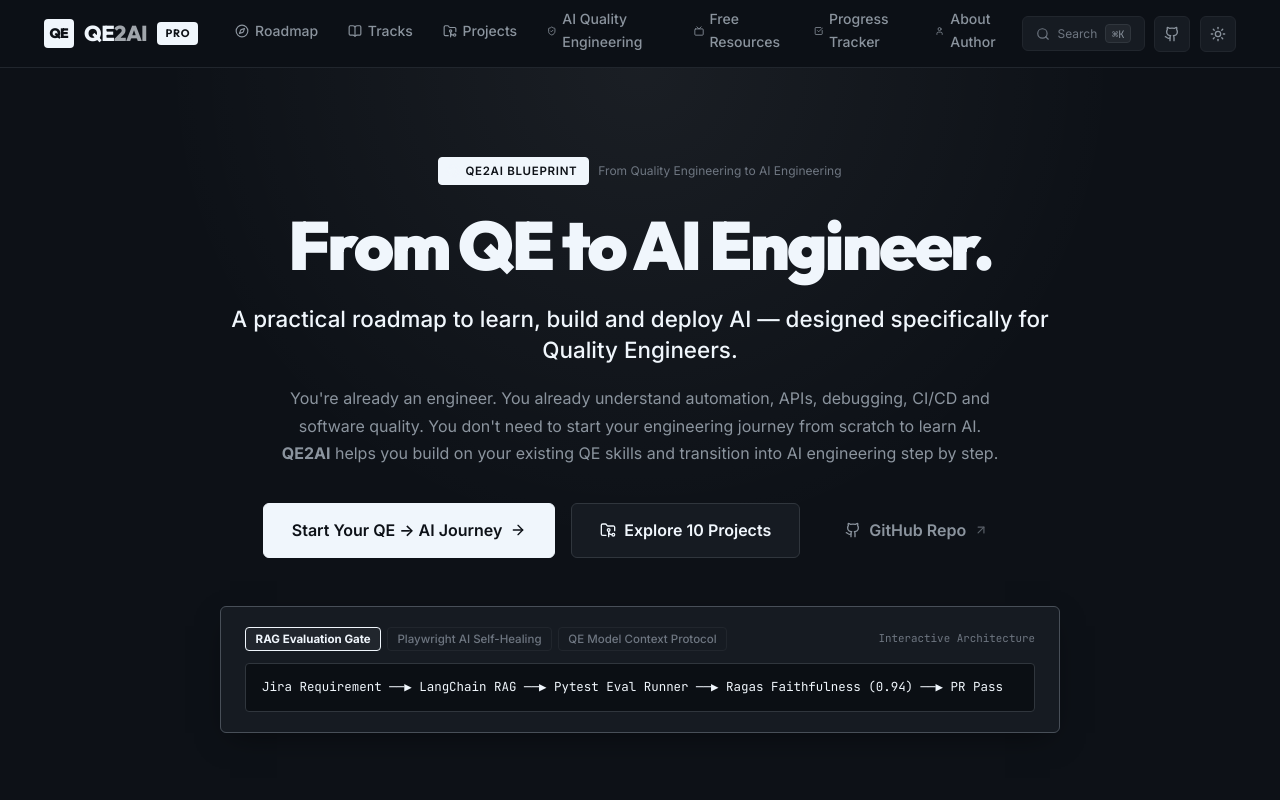
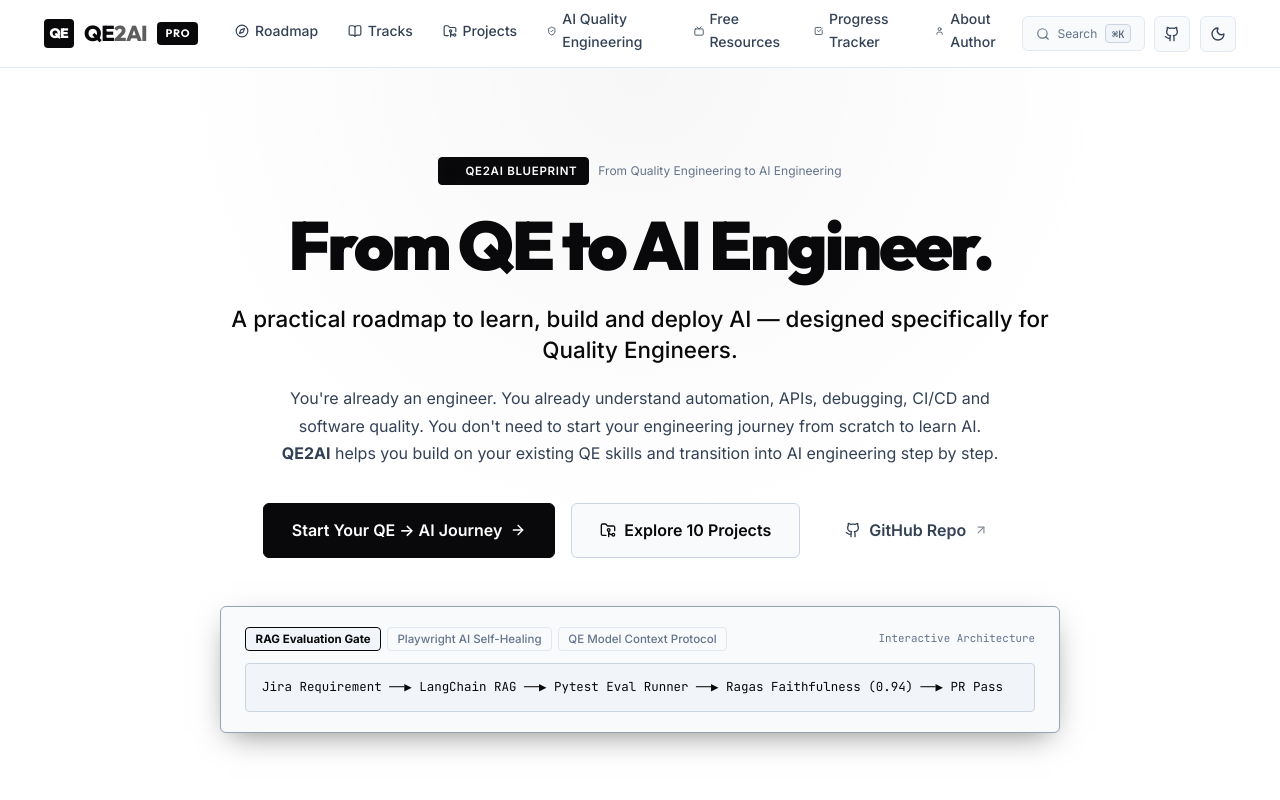
Before and after one commit to poornaai2026/QE2AI, a React (Vite) app: page / in a window 1280 px wide. Shown: the top 800 px of the page. Built offline with nearby package versions, Linux system fonts and the light colour scheme.

Commit message:
Set crisp white background and black typography as default throughout website

```diff
--- a/src/context/ThemeContext.tsx
+++ b/src/context/ThemeContext.tsx
@@ -12,7 +12,7 @@
 export const ThemeProvider: React.FC<{ children: React.ReactNode }> = ({ children }) => {
   const [theme, setTheme] = useState<Theme>(() => {
     const saved = localStorage.getItem('qa2ai-theme');
-    return (saved === 'light' || saved === 'dark') ? saved : 'dark';
+    return (saved === 'light' || saved === 'dark') ? saved : 'light';
   });
 
   useEffect(() => {
--- a/src/styles/theme.css
+++ b/src/styles/theme.css
@@ -1,8 +1,50 @@
-/* Professional Engineering Theme System (Linear & GitHub Obsidian Dark / Studio Clean Light) */
+/* Clean White & Black Theme System */
 
-/* Dark Theme (Default - Refined Titanium & Obsidian Slate) */
-[data-theme="dark"],
-:root:not([data-theme="light"]) {
+/* Light Theme (Default: Crisp White Background & Deep Black Typography) */
+:root,
+[data-theme="light"] {
+  --bg-primary: #ffffff;
+  --bg-secondary: #f8fafc;
+  --bg-tertiary: #f1f5f9;
+  --bg-card: #ffffff;
+  --bg-card-hover: #f8fafc;
+  --bg-glass: rgba(255, 255, 255, 0.92);
+  --bg-code: #f1f5f9;
+
+  --border-subtle: #e2e8f0;
+  --border-default: #cbd5e1;
+  --border-strong: #94a3b8;
+  --border-glow: rgba(0, 0, 0, 0.08);
+
+  --text-primary: #09090b;
+  --text-secondary: #334155;
+  --text-muted: #64748b;
+  --text-inverse: #ffffff;
+
+  /* Solid Black Accents & Buttons */
+  --accent-primary: #09090b;
+  --accent-primary-hover: #18181b;
+  --accent-primary-text: #ffffff;
+
+  --accent-secondary: #f1f5f9;
+  --accent-secondary-hover: #e2e8f0;
+
+  --accent-subtle: rgba(9, 9, 11, 0.04);
+  --accent-subtle-hover: rgba(9, 9, 11, 0.08);
+  --accent-border: rgba(9, 9, 11, 0.14);
+
+  /* Clean Gradients */
+  --grad-hero: linear-gradient(180deg, #09090b 0%, #334155 100%);
+  --grad-card: linear-gradient(180deg, #ffffff 0%, #fafafa 100%);
+  --grad-accent: linear-gradient(180deg, #09090b 0%, #18181b 100%);
+  --grad-border: linear-gradient(180deg, rgba(0, 0, 0, 0.12) 0%, rgba(0, 0, 0, 0.02) 100%);
+
+  --grid-color: rgba(0, 0, 0, 0.035);
+  --spotlight-glow: radial-gradient(600px circle at 50% 0%, rgba(0, 0, 0, 0.03), transparent 80%);
+}
+
+/* Dark Theme (Optional Toggle) */
+[data-theme="dark"] {
   --bg-primary: #0d1117;
   --bg-secondary: #161b22;
   --bg-tertiary: #21262d;
@@ -42,45 +84,3 @@
   --grid-color: rgba(240, 246, 252, 0.035);
   --spotlight-glow: radial-gradient(600px circle at 50% 0%, rgba(240, 246, 252, 0.06), transparent 80%);
 }
-
-/* Light Theme (Minimalist Clean Studio Slate) */
-[data-theme="light"] {
-  --bg-primary: #f6f8fa;
-  --bg-secondary: #ffffff;
-  --bg-tertiary: #eaeef2;
-  --bg-card: rgba(255, 255, 255, 0.98);
-  --bg-card-hover: #f3f4f6;
-  --bg-glass: rgba(246, 248, 250, 0.88);
-  --bg-code: #edf2f7;
-
-  --border-subtle: #d0d7de;
-  --border-default: #afb8c1;
-  --border-strong: #6e7781;
-  --border-glow: rgba(31, 35, 40, 0.08);
-
-  --text-primary: #1f2328;
-  --text-secondary: #57606a;
-  --text-muted: #6e7781;
-  --text-inverse: #ffffff;
-
-  /* Clean Studio Accents */
-  --accent-primary: #1f2328;
-  --accent-primary-hover: #24292f;
-  --accent-primary-text: #ffffff;
-
-  --accent-secondary: #eaeef2;
-  --accent-secondary-hover: #d0d7de;
-
-  --accent-subtle: rgba(31, 35, 40, 0.04);
-  --accent-subtle-hover: rgba(31, 35, 40, 0.08);
-  --accent-border: rgba(31, 35, 40, 0.12);
-
-  /* Gradients */
-  --grad-hero: linear-gradient(180deg, #1f2328 0%, #424a53 100%);
-  --grad-card: linear-gradient(180deg, #ffffff 0%, #f8f9fa 100%);
-  --grad-accent: linear-gradient(180deg, #1f2328 0%, #24292f 100%);
-  --grad-border: linear-gradient(180deg, rgba(31, 35, 40, 0.15) 0%, rgba(31, 35, 40, 0.03) 100%);
-
-  --grid-color: rgba(31, 35, 40, 0.035);
-  --spotlight-glow: radial-gradient(600px circle at 50% 0%, rgba(31, 35, 40, 0.04), transparent 80%);
-}
--- a/src/styles/variables.css
+++ b/src/styles/variables.css
@@ -35,10 +35,10 @@
   --transition-normal: 250ms cubic-bezier(0.4, 0, 0.2, 1);
   --transition-smooth: 350ms cubic-bezier(0.16, 1, 0.3, 1);
 
-  /* Elevation Shadows (Crisp Black/White Shadows) */
-  --shadow-sm: 0 1px 2px 0 rgba(0, 0, 0, 0.25);
-  --shadow-md: 0 4px 6px -1px rgba(0, 0, 0, 0.3), 0 2px 4px -1px rgba(0, 0, 0, 0.2);
-  --shadow-lg: 0 10px 20px -3px rgba(0, 0, 0, 0.4), 0 4px 6px -2px rgba(0, 0, 0, 0.25);
-  --shadow-xl: 0 20px 30px -5px rgba(0, 0, 0, 0.5), 0 10px 15px -5px rgba(0, 0, 0, 0.3);
-  --shadow-glow: 0 0 20px rgba(255, 255, 255, 0.08);
+  /* Elevation Shadows (Clean Crisp Shadows) */
+  --shadow-sm: 0 1px 2px 0 rgba(0, 0, 0, 0.05);
+  --shadow-md: 0 4px 6px -1px rgba(0, 0, 0, 0.07), 0 2px 4px -2px rgba(0, 0, 0, 0.05);
+  --shadow-lg: 0 10px 15px -3px rgba(0, 0, 0, 0.08), 0 4px 6px -4px rgba(0, 0, 0, 0.04);
+  --shadow-xl: 0 20px 25px -5px rgba(0, 0, 0, 0.1), 0 8px 10px -6px rgba(0, 0, 0, 0.04);
+  --shadow-glow: 0 0 20px rgba(0, 0, 0, 0.04);
 }
```
